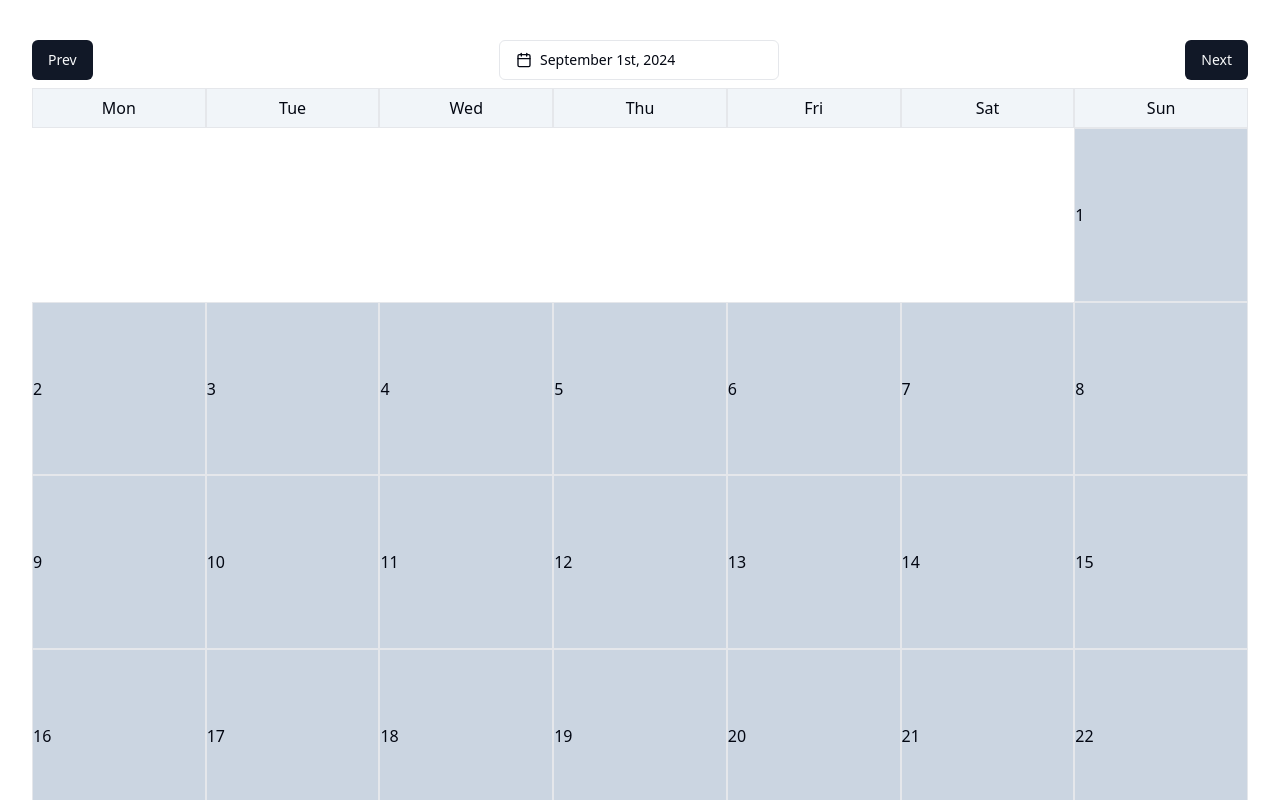
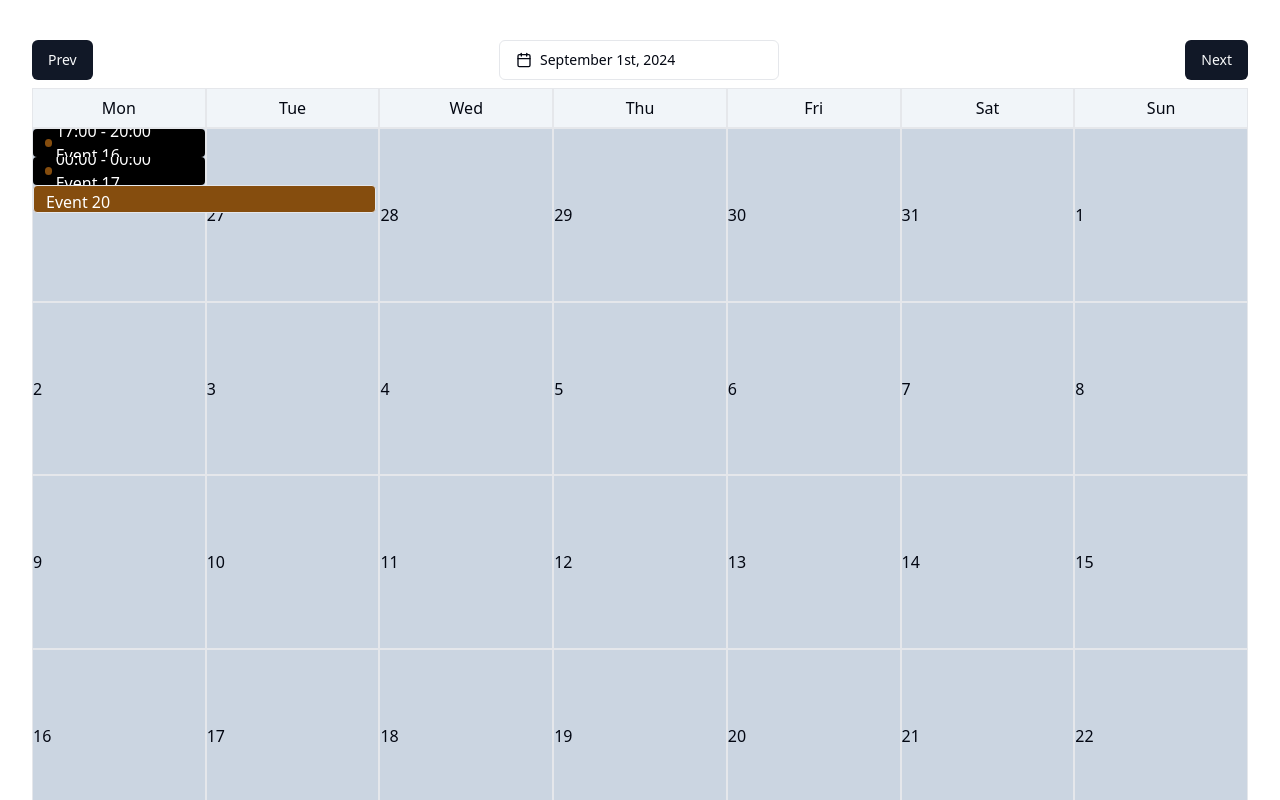
Before and after one commit to douglace/react-calendar, a React (Vite) app: page / in a window 1280 px wide. Shown: the top 800 px of the page. Built offline with nearby package versions, Linux system fonts and the light colour scheme.

Commit message:
add next and prev month

```diff
--- a/src/App.tsx
+++ b/src/App.tsx
@@ -1,3 +1,4 @@
+import { Frame1 } from './components/test-components/frame-1'
 import './global.css'
 import Canlendar from '@/components/calendar/calendar'
 
--- a/src/components/calendar/classes/CalendarObject.ts
+++ b/src/components/calendar/classes/CalendarObject.ts
@@ -2,7 +2,7 @@ import moment from 'moment';
 
 type WeekNumber = 1 | 2 | 3 | 4 | 5 | 6 | 7;
 type GroupWeekType = {
-  [K in WeekNumber]?: number;
+  [K in WeekNumber]?: number|string;
 };
 
 type ParsedDayType = {
@@ -20,9 +20,6 @@ class CalendarObject {
         this._daysByWeek = this.splitDaysByWeek();
         this.pgw = this.getGroupWeek();
     }
-
-
-
 
     getDays(): moment.Moment[] {
         let days = [];
@@ -43,7 +40,6 @@ class CalendarObject {
     splitDaysByWeek():GroupWeekType[] {
         const fdom = moment(this.firstDateOfMonth())
 
-
         const nombreJours = fdom.daysInMonth();
         const resultat:GroupWeekType[] = [];
         let currentWeek:GroupWeekType = {};
@@ -52,10 +48,31 @@ class CalendarObject {
             : fdom.day()
         ) as WeekNumber ;
 
+        if (fdom.day() != 1) {
+            const lastMon = moment(this.firstDateOfMonth()).subtract(1, 'd');
+            const nbdayOfLastMonth = lastMon.daysInMonth();
+            const lastMonthDayStart = lastMon.daysInMonth() - (dayOfweek - 2);
+            let firstDay = 1 as WeekNumber;
+            for (let jour = lastMonthDayStart; jour <= nbdayOfLastMonth ; jour++) {
+                currentWeek[firstDay] = -jour;
+                firstDay++
+            }
+        }
+        //debugger
         for (let jour = 1; jour <= nombreJours; jour++) {
             currentWeek[dayOfweek] = jour;
 
             if (dayOfweek === 7 || jour === nombreJours) {
+
+                if (jour === nombreJours && dayOfweek !== 7) {
+                    const missingDay = 7 - dayOfweek;
+                    let nextDayOfWeek = dayOfweek % 7 + 1 as WeekNumber;
+                    for(let j = 1; j <= missingDay; j++) {
+                        currentWeek[nextDayOfWeek] = "+"+j;
+                        nextDayOfWeek = nextDayOfWeek % 7 + 1;
+                    }
+                }
+
                 resultat.push(currentWeek);
                 currentWeek = {};
             }
@@ -82,12 +99,12 @@ class CalendarObject {
         return fdow - 1 ;
     }
 
-    nextMonth() {
-        return new Date(this.date.getFullYear(), this.date.getMonth() + 1, 1);
+    nextMonth(day = 1) {
+        return new Date(this.date.getFullYear(), this.date.getMonth() + 1, day);
     }
 
-    prevMonth() {
-        return new Date(this.date.getFullYear(), this.date.getMonth() - 1, 1);
+    prevMonth(day = 1) {
+        return new Date(this.date.getFullYear(), this.date.getMonth() - 1, day);
     }
 
     momentDate()
@@ -96,9 +113,10 @@ class CalendarObject {
     }
 
     momentDateByDay(day:number) {
-        return moment(
+        const date =  moment(
             new Date(this.date.getFullYear(), this.date.getMonth(), day)
         );
+        return date;
     }
 
     getGroupWeek():ParsedDayType[][] {
@@ -109,16 +127,31 @@ class CalendarObject {
             for(let weekDay of Object.keys(week)) {
                 const weekDayParsed = parseInt(weekDay) as WeekNumber;
                 const monthDay = week[weekDayParsed];
+                let day = 0;
+                let add = 0;
+                if (typeof monthDay == "number") {
+                    if (monthDay < 0) {
+                        day = -monthDay;
+                        add = -weekDayParsed;
+                    } else {
+                        day = monthDay;
+                    }
+
+                } else {
+                    day = parseInt(monthDay!);
+                    add = weekDayParsed;
+                }
 
                 const gw:ParsedDayType = {
                     weekDay: weekDayParsed,
-                    monthDay: monthDay!,
-                    day: this.momentDateByDay(monthDay!)
+                    monthDay: day!,
+                    day: add < 0 ? moment(this.prevMonth(day!)) : add > 0 ? moment(this.nextMonth(day!)) :this.momentDateByDay(day!)
                 }
                 weekParsed = [...weekParsed, ...[gw]]
             }
             groupWeeks = [...groupWeeks, ...[weekParsed]] ;
         }
+
         return groupWeeks
     }
 }
--- a/src/components/calendar/content/calendar-content.tsx
+++ b/src/components/calendar/content/calendar-content.tsx
@@ -1,14 +1,24 @@
-import { cn } from "@/lib/utils"
+import { useMemo } from "react";
 import { useCalendar } from "../useCalendar"
 import CalendarDay from "./calendar-day"
+import moment from 'moment';
 
 export default function CalendarContent()
 {
-    const {escapeDays, days} = useCalendar()
-    const scape = Array.from({ length: escapeDays }, (_, index) => index);
+    const {groupWeek, isNextMonth, isPrevMonth} = useCalendar()
+
+    const days = useMemo(() => {
+        let result:moment.Moment[] = [];
+        for(let week of groupWeek) {
+            for(let d of week) {
+                result.push(d.day)
+            }
+        }
+        return result;
+    }, [groupWeek])
+
+
     return (<div className="calendar-content">
-        {scape.map(s => <div key={s}></div>)}
-
-        {days.map(d => <CalendarDay day={d} key={d.date() + "-daty"} />)}
+        {days.map(d => <CalendarDay day={d} key={d.date() + "-day" +( isNextMonth(d) ? "-next" : (isPrevMonth(d) ? "-prev" : ""))} />)}
     </div>)
 }
--- a/src/components/calendar/content/calendar-day.tsx
+++ b/src/components/calendar/content/calendar-day.tsx
@@ -17,13 +17,10 @@ type CalendarDayProps = {
 export default function CalendarDay({day}:CalendarDayProps) {
     const {getEventsByDay, getEventsByType} = useCalendar();
     const events = useMemo(() => getEventsByDay(day), [day]);
-    const {hourEvents, dayEvents} = useMemo(() => getEventsByType(day), [day]);
+    //const {hourEvents, dayEvents} = useMemo(() => getEventsByType(day), [day]);
     const eventsCanShow =  useMemo(() => events.filter(e => e.position <= 4), [events]);
     const hidenEvents =  useMemo(() => events.filter(e => e.position > 4), [events]);
 
-    if (day.date() == 14) {
-        console.log(hourEvents, dayEvents);
-    }
 
     return <article className="c-day ">
         {
--- a/src/components/calendar/useCalendar.ts
+++ b/src/components/calendar/useCalendar.ts
@@ -5,6 +5,7 @@ import { CalendarContext } from "@/components/calendar/calendar-provider";
 import EventManager from "@/components/calendar/classes/EventManager";
 import CalendarEvent from "@/components/calendar/classes/CalendarEvent";
 import CalendarObject from "@/components/calendar/classes/CalendarObject";
+import moment from "moment";
 
 export function useCalendar() {
     const { events, date, editDate } = useContext(CalendarContext);
@@ -20,8 +21,11 @@ export function useCalendar() {
         setDate: editDate,
         goToNextMonth: () => editDate(c.nextMonth()),
         goToPrevMonth: () => editDate(c.prevMonth()),
+        isNextMonth: (d:moment.Moment) => d.month() == (moment(c.nextMonth())).month(),
+        isPrevMonth: (d:moment.Moment) => d.month() == (moment(c.prevMonth())).month(),
         momentDate: c.momentDate(),
         days: c.getDays(),
+        groupWeek: c.getGroupWeek(),
         daysOfWeek: c.getDaysOfWeek(),
         firstDayOfWeek: c.firstDayOfWeek(),
         escapeDays: c.totalDayBeforeStartMonth(),
--- /dev/null
+++ b/src/components/test-components/frame-1.tsx
@@ -0,0 +1,25 @@
+import { LayoutGroup, motion } from "framer-motion"
+import { useState } from "react"
+
+export function Frame1() {
+  return (
+    <LayoutGroup>
+      <ToggleContent header="header-1" content="content-1" />
+      <ToggleContent header="header-2" content="content-2" />
+    </LayoutGroup>
+  )
+}
+
+function ToggleContent({ header, content }:{ header:string, content:string }) {
+    const [isOpen, setIsOpen] = useState(false)
+
+    return (
+      <motion.div
+        layout
+        onClick={() => setIsOpen(!isOpen)}
+      >
+        <motion.h2 layout>{header}</motion.h2>
+        {isOpen ? content : null}
+      </motion.div>
+    )
+  }
```
